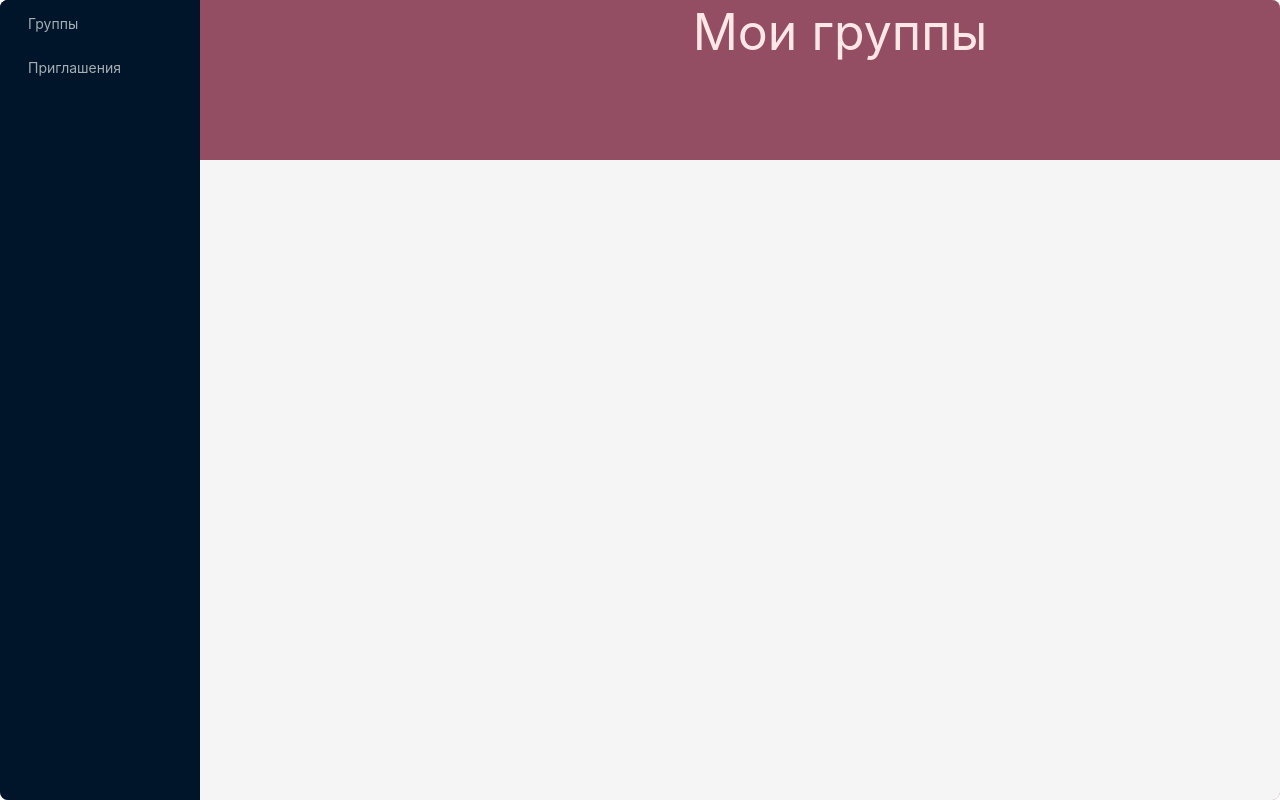
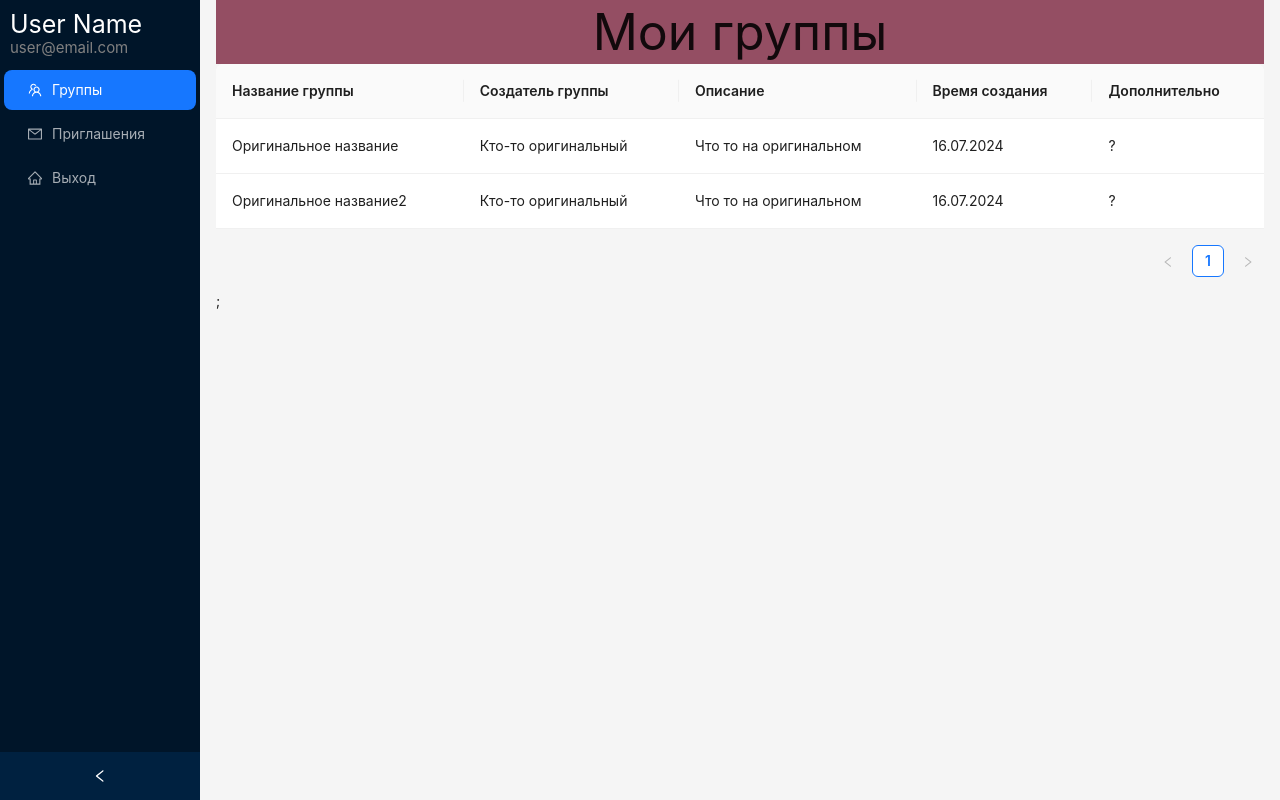
Before and after one commit to SomeoneNamedAnya/TeamNotes, a React (Create React App) app in the folder frontend/: page /home in a window 1280 px wide. Built offline with nearby package versions, Linux system fonts and the light colour scheme.

Commit message:
Home page без роутинга и не особо отредактированная

```diff
--- a/frontend/src/pages/Home/Home.jsx
+++ b/frontend/src/pages/Home/Home.jsx
@@ -1,37 +1,75 @@
 import style from "./home.module.css"
-import React, { useState } from 'react';
-
+import React, { useState, useEffect } from 'react';
+import { BrowserRouter as Router, Route, Link } from "react-router-dom";
+import Entrance from "../Entrance/Entrance.jsx"
 import type { MenuProps } from 'antd';
 import {
-    AppstoreOutlined,
-    ContainerOutlined,
-    DesktopOutlined,
+    TeamOutlined,
     MailOutlined,
-    MenuFoldOutlined,
-    MenuUnfoldOutlined,
-    PieChartOutlined,
+    HomeOutlined
   } from '@ant-design/icons';
-import { Button, Flex, Layout, Menu } from 'antd';
+import {Breadcrumb, Button, Flex, Table, Layout, Menu, theme,Typography } from 'antd';
 import SizeContext from "antd/es/config-provider/SizeContext";
+
+const dataSource = [
+    {
+      key: '1',
+      name: 'Оригинальное название',
+      author: 'Кто-то оригинальный',
+      description: 'Что то на оригинальном',
+      time: "16.07.2024",
+      add: "?",
+    },
+
+    {
+        key: '2',
+        name: 'Оригинальное название2',
+        author: 'Кто-то оригинальный',
+        description: 'Что то на оригинальном',
+        time: "16.07.2024",
+        add: "?",
+    },
+  ];
+
+  const columns = [
+    {
+      title: 'Название группы',
+      dataIndex: 'name',
+      key: 'name',
+    },
+    {
+        title: 'Создатель группы',
+        dataIndex: 'author',
+        key: 'author',
+      },
+    {
+        title: 'Описание',
+        dataIndex: 'description',
+        key: 'description',
+    },
+    {
+      title: 'Время создания',
+      dataIndex: 'time',
+      key: 'time',
+    },
+    {
+      title: 'Дополнительно',
+      dataIndex: 'add',
+      key: 'add',
+    },
+  ];
+
 const { Header, Footer, Sider, Content } = Layout;
 
 type MenuItem = Required<MenuProps>['items'][number];
 
 const items: MenuItem[] = [
-    { key: '1',  label: 'Группы' },
-    { key: '2',  label: 'Приглашения' },
+    { key: '1',  icon:<TeamOutlined />, label: 'Группы' },
+    { key: '2',  icon:<MailOutlined />, label: 'Приглашения' },
+    { key: '3',  icon:<HomeOutlined />, label: 'Выход' },
   ];
 
-const headerStyle = {
-    textAlign: 'center',
-    color: '#FFE7E7',
-    height: "20vh",
-    width: "100vw",
-    paddingInline: 48,
-    lineHeight: '64px',
-    fontSize: "50px",
-    backgroundColor: '#944E63',
-};
+//const headerStyle =
 
   const layoutStyle = {
     borderRadius: 8,
@@ -44,37 +82,76 @@ const headerStyle = {
 
 const Home = () => {
     const [collapsed, setCollapsed] = useState(false);
+    let innerTextName = "ДРУГОЕ";
+    let innerTextEmail = "user@email.com";
+    //console.log("aaaaaa");
+    useEffect(() => {
+        console.log("12345");
+        // Обновляем заголовок документа, используя API браузера
+        if (collapsed) {
+            innerTextName = "";
+            innerTextEmail = ""//"ДРУГОЕ";
+        } else {
+            innerTextEmail = "user@email.com";
+            innerTextName = "User Name";
+        }
 
-    const toggleCollapsed = () => {
-        setCollapsed(!collapsed);
-    };
+        document.getElementById("userName").innerHTML = innerTextName;
+        document.getElementById("userEmail").innerHTML = innerTextEmail;
+      });
+
+    const {
+        token: { colorBgContainer, borderRadiusLG },
+      } = theme.useToken();
 
     return (
-        <Flex>
-            <Layout style={layoutStyle}>
+
+        <Layout style={{
+            minHeight: '100vh',
+          }}>
+
+            <Sider /*style={siderStyle}*/ collapsible collapsed={collapsed} onCollapse={(value) => setCollapsed(value)}>
+                <div className="demo-logo-vertical" />
+                <div style={{margin:"10px 0 10px 10px"}}>
+                <div id="userName" style={{color:"white", fontSize: "25px", display:Flex}}>
+                {innerTextName}
+                </div>
+                <div id="userEmail" style={{color:"gray", fontSize: "15px", display:Flex}}>
+
+                {innerTextEmail}
+                </div>
+                </div>
 
 
-                <Sider
-                breakpoint="lg"
-                collapsedWidth="0"
-                onBreakpoint={(broken) => {
-                console.log(broken);
-                }}
-                onCollapse={(collapsed, type) => {
-                console.log(collapsed, type);
-                }}
-                >
-                <div className="demo-logo-vertical" />
-                    <Menu theme="dark" mode="inline" defaultSelectedKeys={['4']} items={items} />
-                </Sider>
-                <Layout>
-                    <Header style={headerStyle}>
-                        Мои группы
-                    </Header>
-                </Layout>
+                <Menu theme="dark" defaultSelectedKeys={['1']} mode="inline" items={items} />
+
+            </Sider>
+            <Layout>
+                <Header style={
+                {
+                    display:Flex,
+                    textAlign: "center",
+                    justify_content: "center",
+                    alignContent:"center",
+                    margin: '0 16px',
+                    padding: 0,
+                    background: colorBgContainer,
+                    fontSize: "50px",
+                    backgroundColor: '#944E63',
+                }}>
+                    Мои группы
+                </Header>
+                <Content style={{
+                        margin: '0 16px',
+                        height: "100%"
+                }}>
+                    <Table dataSource={dataSource} columns={columns} />;
+
+                </Content>
 
             </Layout>
-        </Flex>
+        </Layout>
+
     )
 };
 export default Home;
```
Also changed, not shown: frontend/src/pages/Home/Router.jsx (added).
